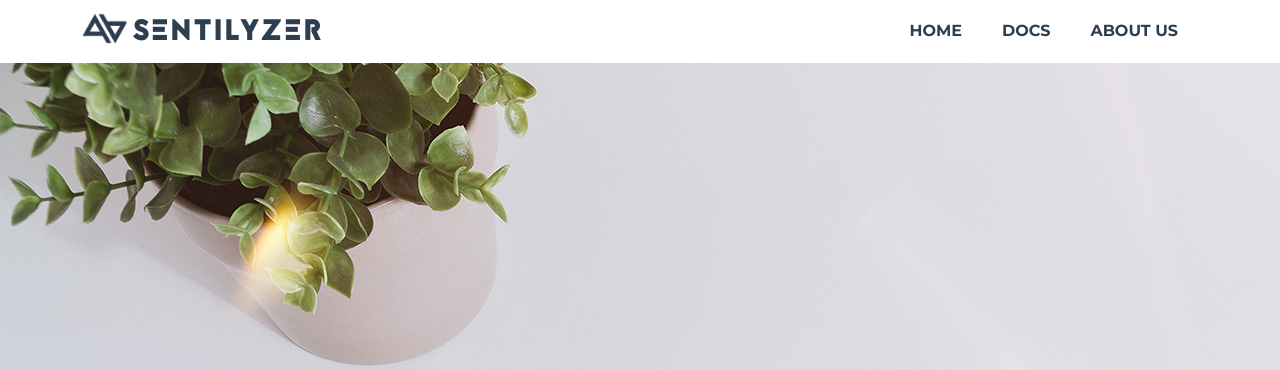
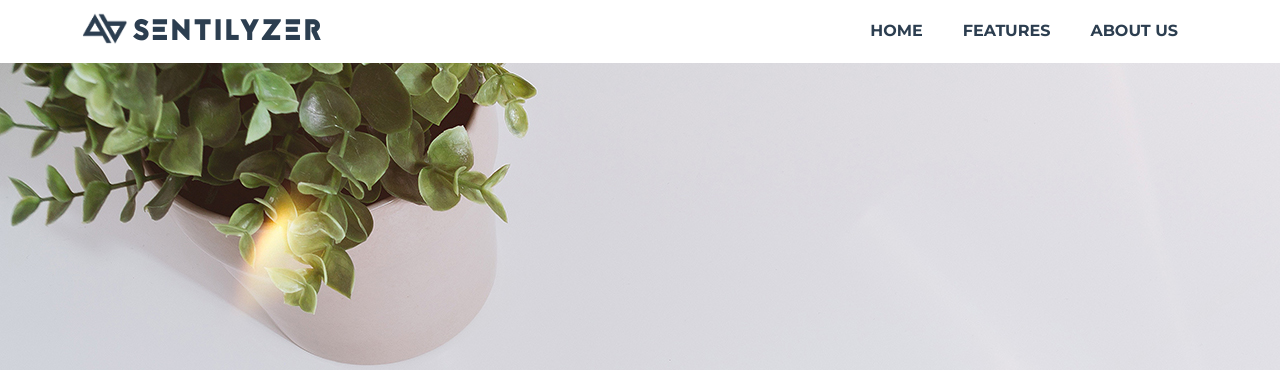
Before and after one commit to Thesis-Writing/ABSentilyzer, a Django app: template ensemble_analyzer/templates/how.html in a window 1280 px wide. Shown: the top 370 px of the page. Run offline with Django 3.2, Linux system fonts and the light colour scheme; the template is opened without the code that fills it, so the values that code supplies are empty; parts of the project's set-up code (start-up, migrations or seed data) failed here and were passed over; some libraries are stand-ins or nearby versions.

Commit message:
edited the urls

```diff
--- a/ensemble_analyzer/apps/public/urls.py
+++ b/ensemble_analyzer/apps/public/urls.py
@@ -14,6 +14,6 @@ from . import views
 app_name="public"
 urlpatterns = [
     path("", views.index, name="index"),
-    path("Docs", views.how, name="how"),
+    path("Features", views.how, name="how"),
     path("About", views.about, name="about"),
 ]
--- a/ensemble_analyzer/templates/how.html
+++ b/ensemble_analyzer/templates/how.html
@@ -11,7 +11,7 @@
 
 {% extends 'base.html' %}
 {% load static %}
-{% block title %} How to Use? {% endblock %}
+{% block title %} Features {% endblock %}
 
 {% block content %}
 <!-- Header of the Page -->
@@ -28,7 +28,7 @@
 <section class="page-section bg-light"  style="height: 100vh;">
     <div class="container"  style="padding-bottom: 30px;">
         <div class="text-center" >
-            <h2 class="section-heading text-uppercase" style="margin-top: -54px;">Features</h2>
+            <h2 class="section-heading text-uppercase" id="featurespage" style="margin-top: -54px;">Features</h2>
             <p class="section-subheading text-muted">A step by step guide in using the AB Sentilyzer.</p>
         </div>
         <div  class="row mt-5" style="gap: 34px; display: flex; justify-content: center; align-items: center;">
--- a/ensemble_analyzer/templates/navbar.html
+++ b/ensemble_analyzer/templates/navbar.html
@@ -30,7 +30,7 @@
         <div class="collapse navbar-collapse" id="navbarResponsive" style="background: white;">
             <ul class="navbar-nav ms-auto">
                 <li class="nav-item mx-0 mx-lg-1"><a class="nav-link px-0 px-lg-3 {% if request.path == index_url %} active {% endif %}" href="{{ index_url }}">Home</a></li>
-                <li class="nav-item mx-0 mx-lg-1"><a class="nav-link px-0 px-lg-3 {% if request.path == how_url %} active {% endif %}" href="{{ how_url }}">Docs</a></li>
+                <li class="nav-item mx-0 mx-lg-1"><a class="nav-link px-0 px-lg-3 {% if request.path == how_url %} active {% endif %}" href="{{ how_url }}">Features</a></li>
                 <li class="nav-item mx-0 mx-lg-1"><a class="nav-link px-0 px-lg-3 {% if request.path == about_url %} active {% endif %}" href="{{ about_url }}">About Us</a></li>
             </ul>
         </div>
```
Also changed, not shown: ensemble_analyzer/templates/index.html (+13 -42 lines).
